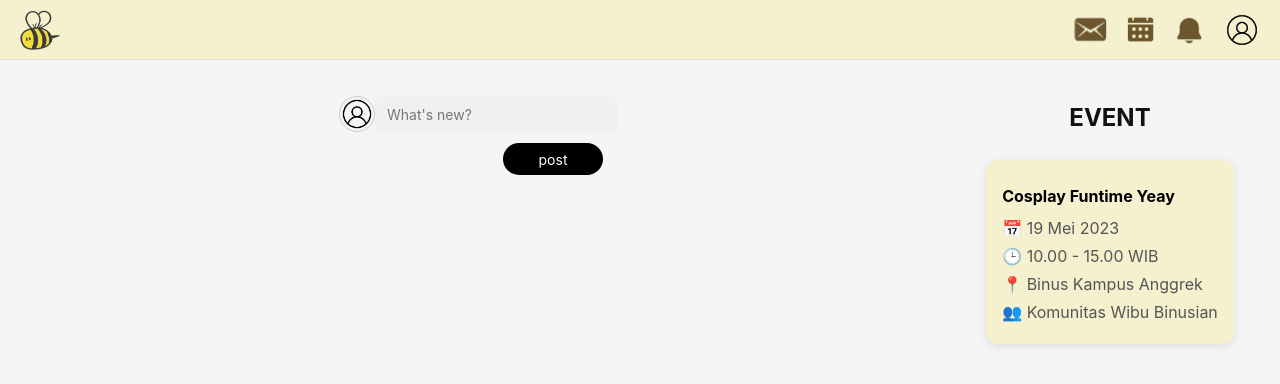
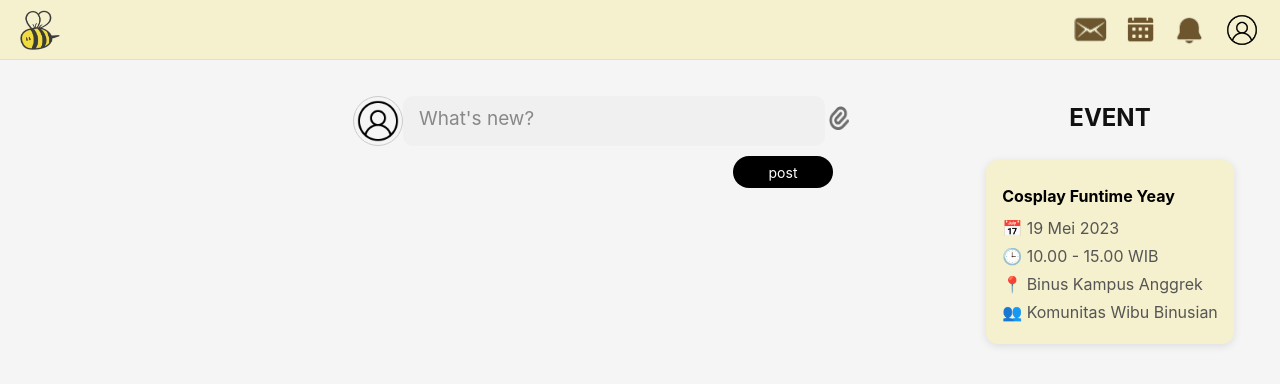
Before and after one commit to D4V1DYL/Bi-Friends-FE, a React (Vite) app: page /HomePage in a window 1280 px wide. Shown: the top 384 px of the page. Built offline with nearby package versions, Linux system fonts and the light colour scheme.

Commit message:
T021B
menambahkan tempat input text, dan foto

```diff
--- a/src/HomeFolder/HomePage.css
+++ b/src/HomeFolder/HomePage.css
@@ -34,35 +34,44 @@
   .inputForm {
     display: flex;
     align-items: center;
-    justify-content: space-between; /* Untuk center secara horizontal */
+    justify-content: space-between;
     gap: 10px;
     margin-top: 20px;
     flex-direction: column;
-
+    margin-left: 250px;
   }
 
   .profile-icon {
-    width: 36px;
-    height: 36px;
+    width: 50px;
+    height: 50px;
     border-radius: 50%;
     object-fit: cover;
     border: 1px solid #ccc;
   }
 
   #textinput {
+    resize: none;
     border: none;
     outline: none;
-    padding: 8px 12px;
-    border-radius: 8px;
-    background-color: #f0f0f0; /* Biar tetap ada background */
-    font-size: 14px;
+    padding: 10px 16px;
+    border-radius: 10px;
+    background-color: #f0f0f0;
+    font-size: 15px;
     width: 100%;
-    max-width: 400px;
+    max-width: 100%;
+    line-height: 1.4;
+    overflow-y: auto;
+    min-height: 48px;
+    max-height: 200px;
   }
 
   #textinput:focus {
     border: none;
     outline: none;
+  }
+  #textinput::placeholder {
+    font-size: 19px;
+    color: #888;
   }
 
   #submitButton {
@@ -85,9 +94,44 @@
   .divAtas{
     flex-direction: row;
     display: flex;
+    width: 500px;
   }
 
   .divBawah{
     display: flex;
-    padding-left: 150px;
+    padding-left: 360px;
   }
+
+  #eventButton {
+    background: none;
+    border: none;
+    cursor: pointer;
+    padding: 4px;
+    width: 32px;
+    height: 22px;
+    border-radius: 50%;
+    padding-top: 10px;
+  }
+
+  #eventButton .icon {
+    width: 24px;
+    height: 24px;
+  }
+
+  #eventButton:hover{
+    opacity: 0.7;
+  }
+
+
+  .media-preview {
+    margin-top: 10px;
+    display: flex;
+    justify-content: center;
+  }
+
+  .media-thumbnail {
+    max-width: 100%;
+    max-height: 300px;
+    border-radius: 10px;
+    object-fit: contain;
+  }
--- a/src/HomeFolder/HomePage.tsx
+++ b/src/HomeFolder/HomePage.tsx
@@ -1,42 +1,73 @@
-import React from 'react';
+import React, { useState } from 'react';
 import NavigationBar from '../Components/NavigationComponent/NavigationBar';
 import EventWidget from '../Components/EventWidgetComponent/EventWidget';
 import './HomePage.css';
 import profile from '../assets/profileLogo.png';
+import pin from '../assets/pinn.png';
 
 const HomePage: React.FC = () => {
+  const [media, setMedia] = useState<File | null>(null);
+  const [mediaPreview, setMediaPreview] = useState<string | null>(null);
+
+  const handleFileChange = (e: React.ChangeEvent<HTMLInputElement>) => {
+    const file = e.target.files?.[0];
+    if (file && file.type.startsWith('image')) { // Pastikan hanya gambar yang diterima
+      setMedia(file);
+      const reader = new FileReader();
+      reader.onloadend = () => {
+        setMediaPreview(reader.result as string);
+      };
+      reader.readAsDataURL(file);
+    } else {
+      // Menangani jika file bukan gambar
+      alert('Please upload an image file.');
+    }
+  };
+
   return (
     <div className="homepage">
       <NavigationBar />
       <div className="homepage-content">
         <div className="main-content">
+          <div className='inputForm'>
+            <div className='divAtas'>
+              <img src={profile} alt="Profile" className="profile-icon" />
+              <textarea
+                id="textinput"
+                placeholder="What's new?"
+                rows={1}
+                maxLength={250}
+                onInput={(e) => {
+                  e.currentTarget.style.height = "auto";
+                  e.currentTarget.style.height = `${e.currentTarget.scrollHeight}px`;
+                }}
+              ></textarea>
 
 
+              <label htmlFor="file-upload" id="eventButton">
+                <img src={pin} alt="Event Icon" className="icon" />
+              </label>
+              <input
+                type="file"
+                id="file-upload"
+                accept="image/*"
+                style={{ display: 'none' }}
+                onChange={handleFileChange}
+              />
+            </div>
 
-
-          <div className='inputForm'>
-
-            <div className='divAtas'>
-
-              <img src={profile}
-                alt="Profile"
-                className="profile-icon">
-              </img>
-              <input type="text" id="textinput" placeholder="What's new?" />
-
-            </div>
+            {mediaPreview && (
+              <div className="media-preview">
+                <img src={mediaPreview} alt="Preview" className="media-thumbnail" />
+              </div>
+            )}
 
             <div className='divBawah'>
               <button id="submitButton">post</button>
             </div>
+          </div>
+        </div>
 
-          </div>
-
-
-
-
-
-        </div>
         <div className="event-section">
           <h3 className="event-title">EVENT</h3>
           <EventWidget />
```
Also changed, not shown: src/assets/pinn.png (added).
